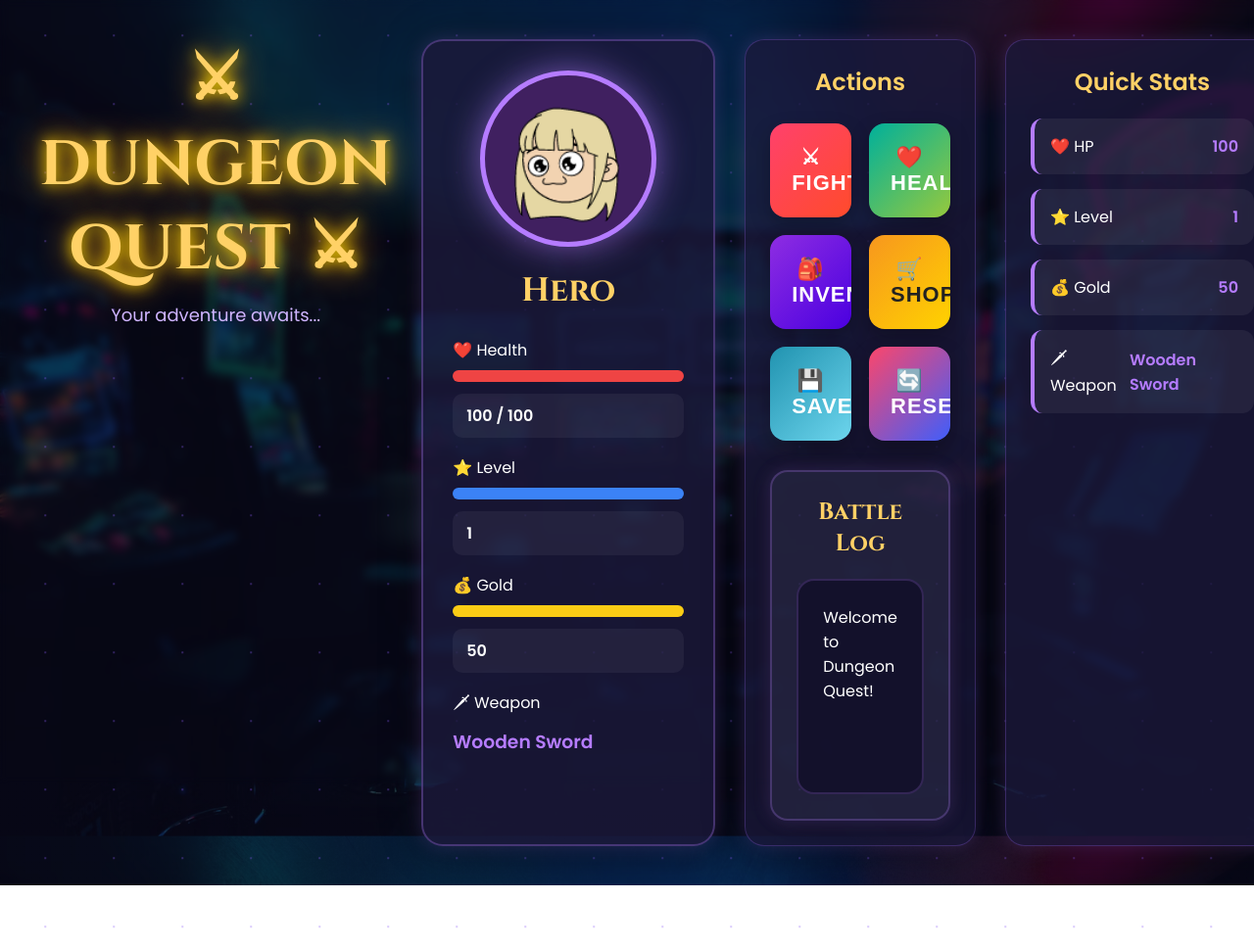
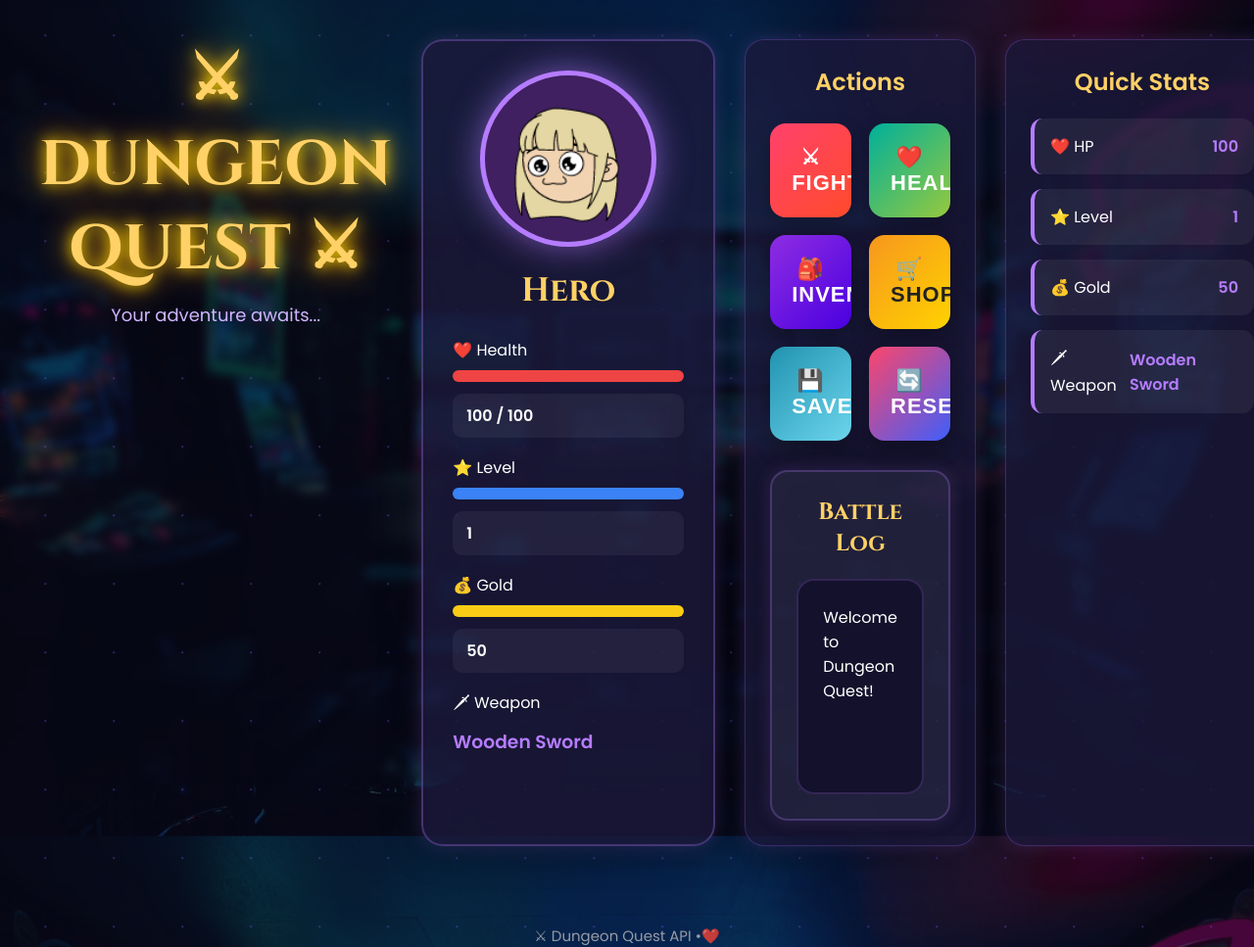
Before and after one commit to srishtisaini4444/dungeon-quest-api, a website: page public/index.html in a window 1280 px wide. Shown: the top 967 px of the page at 98% size. Before the commit the page ends 904 px from the top, so only its background shows below. Drawn offline with Linux system fonts and the light colour scheme; no server answers; files whose address does not match are found by name.

Commit message:
Add project footer

```diff
--- a/public/index.html
+++ b/public/index.html
@@ -157,6 +157,12 @@ Welcome to Dungeon Quest!
 
 </div>
 
+<footer>
+
+<p>⚔ Dungeon Quest API •❤️</p>
+
+</footer>
+
 <script src="script.js"></script>
 
 </body>
--- a/public/style.css
+++ b/public/style.css
@@ -462,3 +462,14 @@ button::after{
 button:hover::after{
     left:100%;
 }
+
+footer{
+    text-align:center;
+    margin-top:40px;
+    color:#bbb;
+    font-size:15px;
+}
+
+footer p{
+    opacity:.8;
+}
```
